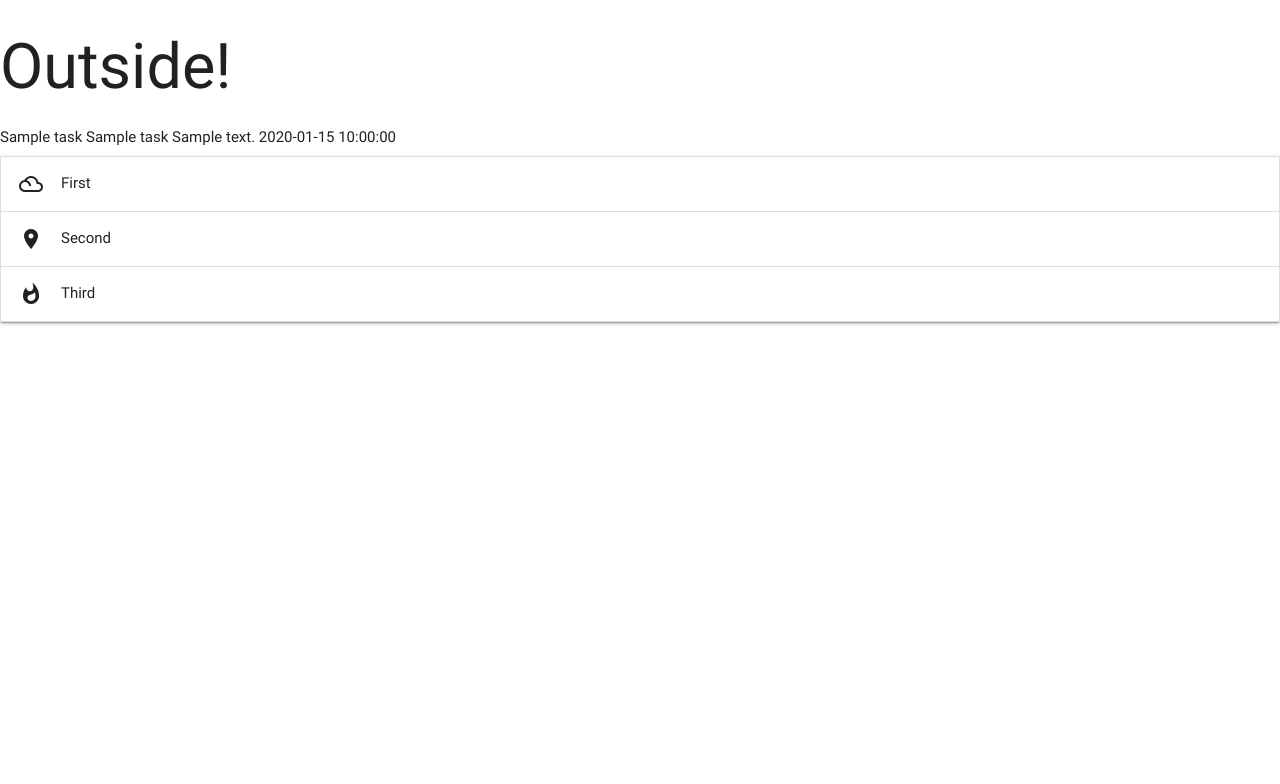
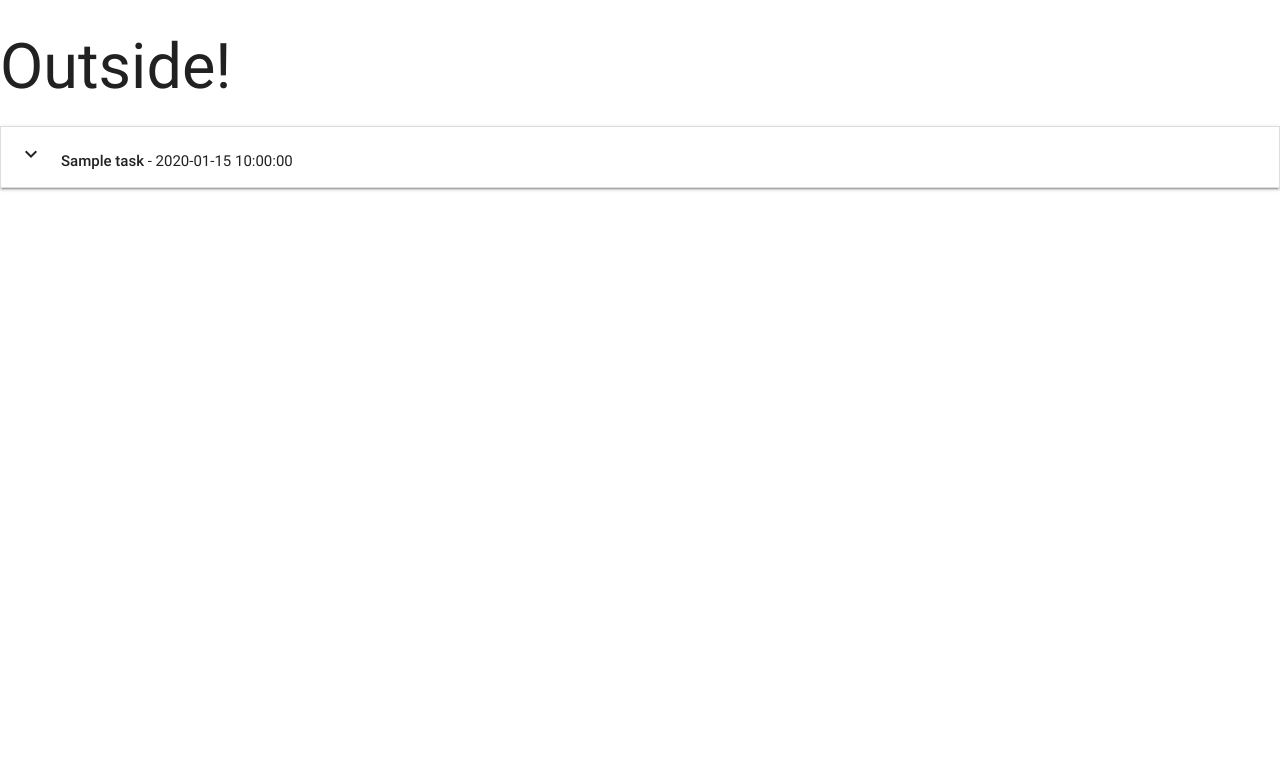
Before and after one commit to mariusz79/Task_Manager_flask_mongoDB, a Flask app: page / in a window 1280 px wide. Shown: the top 784 px of the page. Run offline with Flask 2, Linux system fonts and the light colour scheme; a database or web service that is not in the repository returns one stand-in record (values such as "Sample title"); some libraries are stand-ins or nearby versions.

Commit message:
Accordion task data binding

```diff
--- a/templates/tasks.html
+++ b/templates/tasks.html
@@ -2,28 +2,22 @@
 
 {% block content %}
 
-    {% for task in tasks %}
-    {{task.task_name}}
-    {{task.category_name}}
-    {{task.task_description}}
-    {{task.is_urgent}}
-    {{task.due_date}}
-
     <ul class="collapsible">
+        {% for task in tasks %}
         <li>
-            <div class="collapsible-header"><i class="material-icons">filter_drama</i>First</div>
-            <div class="collapsible-body"><span>Lorem ipsum dolor sit amet.</span></div>
+            <div class="collapsible-header">
+                <div class=" task_header col s9">
+                    <i class="material-icons">expand_more</i><strong>{{task.task_name}}</strong> - {{task.due_date}}
+                </div>
+            </div>
+            <div class="collapsible-body">
+                <span>
+                    {{task.task_description}}
+                </span>
+            </div>
         </li>
-        <li>
-            <div class="collapsible-header"><i class="material-icons">place</i>Second</div>
-            <div class="collapsible-body"><span>Lorem ipsum dolor sit amet.</span></div>
-        </li>
-        <li>
-            <div class="collapsible-header"><i class="material-icons">whatshot</i>Third</div>
-            <div class="collapsible-body"><span>Lorem ipsum dolor sit amet.</span></div>
-        </li>
+        {% endfor %}
     </ul>
 
-    {% endfor %}
 
 {% endblock %}
```
